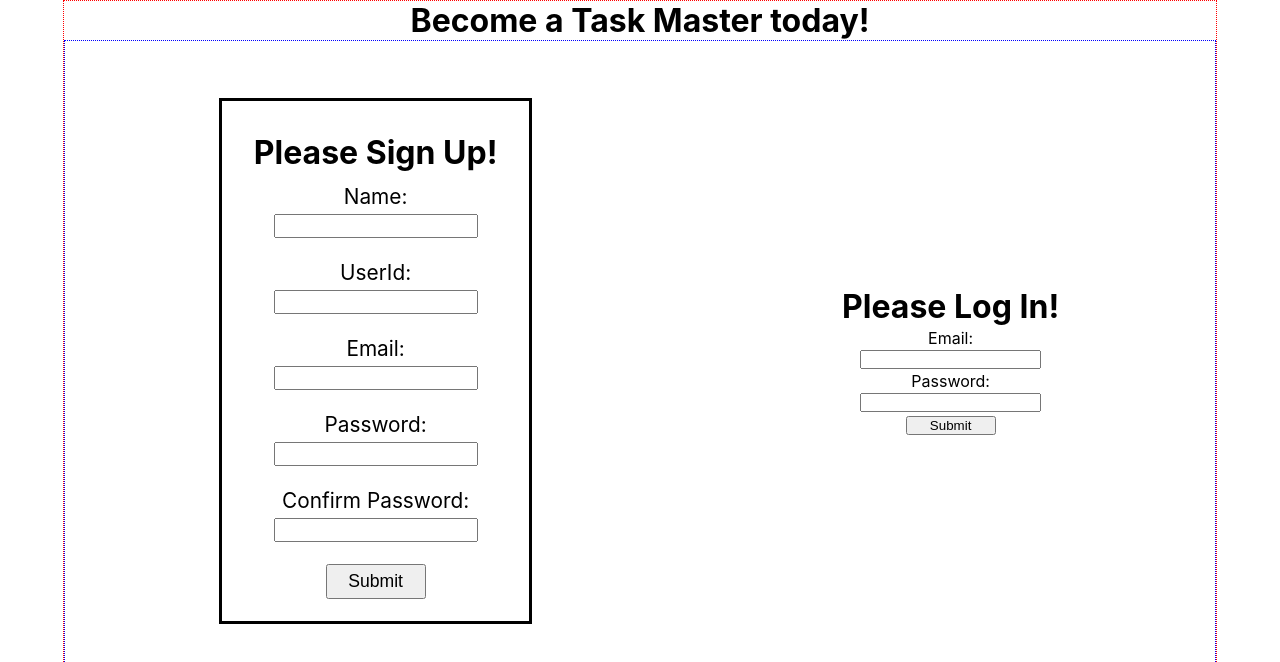
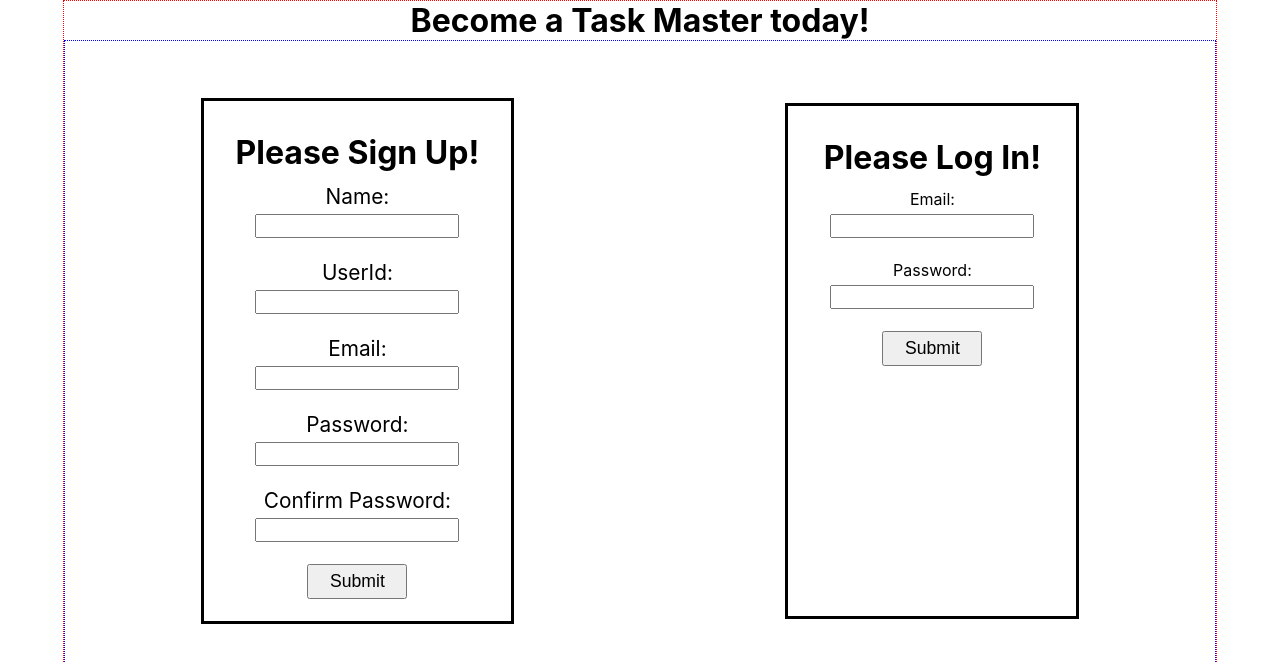
Before and after one commit to Reggie-Amedee-Tech/TaskMaster, a React (Create React App) app in the folder client/: page /register in a window 1280 px wide. Shown: the top 662 px of the page. Built offline with nearby package versions, Linux system fonts and the light colour scheme.

Commit message:
added final styling to login and register form

```diff
--- a/client/src/components/LogIn.js
+++ b/client/src/components/LogIn.js
@@ -1,19 +1,18 @@
 import React, { useState } from 'react';
 import axios from 'axios';
 import { navigate } from '@reach/router';
+import classes from '../cssModules/Login.module.css'
 
 const LogIn = (props) => {
     const [email, setEmail] = useState('');
     const [password, setPassword] = useState('');
     const [errorMessage, setErrorMessage] = useState('')
-    const {setHName} = props;
+    const { setHName } = props;
 
     const login = (e) => {
         e.preventDefault();
         axios.post(
             'http://localhost:8000/api/taskmaster/login',
-
-
             { email, password },
             { withCredentials: true }
         )
@@ -21,9 +20,7 @@ const LogIn = (props) => {
                 console.log(res.data.taskmasterLogged.name)
                 setHName(res.data.taskmasterLogged.name)
                 navigate('/create')
-
             }
-
             )
             .catch(err => {
                 console.log(err)
@@ -31,45 +28,32 @@ const LogIn = (props) => {
             })
     }
 
-
-
     return (
-
-
         <form onSubmit={login}>
+            <div className={classes.LoginDiv}>
                 <table>
-
-
                     <h1>Please Log In!</h1>
                     <tr>
-
+                        <td className={classes.TableData}>
                             <label>Email:</label>
                             <div>
-
-
-                    <input type='text' value={email} onChange={(e) => setEmail(e.target.value)} />
-
+                                <input type='text' value={email} onChange={(e) => setEmail(e.target.value)} className={classes.Input}/>
                             </div>
+                        </td>
                     </tr>
                     <tr>
-
+                        <td className={classes.TableData}>
                             <label>Password:</label>
                             <div>
-
-                    <input type='text' value={password} onChange={(e) => setPassword(e.target.value)} />
-
+                                <input type='text' value={password} onChange={(e) => setPassword(e.target.value)} className={classes.Input}/>
                             </div>
                             <p className='error message'>{errorMessage ? errorMessage : ""}</p>
+                        </td>
                     </tr>
-
-                <input type="submit" style={{width:"90px",
-            alignSelf: "center"}} />
+                    <input type="submit" className={classes.Button}/>
                 </table>
-
-
+            </div>
         </form>
-
-
     )
 }
 
--- /dev/null
+++ b/client/src/cssModules/Login.module.css
@@ -0,0 +1,29 @@
+* {
+    padding: 0px;
+    margin: 0px;
+}
+
+.LoginDiv {
+    border: 3px solid black;
+    height: 450px;
+    padding: 30px;
+}
+
+.TableData {
+    padding: 10px;
+}
+
+.Input {
+    width: 200px;
+    height: 20px;
+    font-size: large;
+    margin-top: 5px;
+}
+
+.Button {
+    padding: 5px;
+    width: 100px;
+    font-size: 1.1rem;
+    position: relative;
+    top: 10px;
+}
--- a/client/src/cssModules/RegLog.module.css
+++ b/client/src/cssModules/RegLog.module.css
@@ -16,7 +16,6 @@
     width: 90%;
     height: 100vh;
     border: red dotted 1px;
-
 }
 
 .Header {
```
Lines whose indentation alone changed are shown as unchanged.
